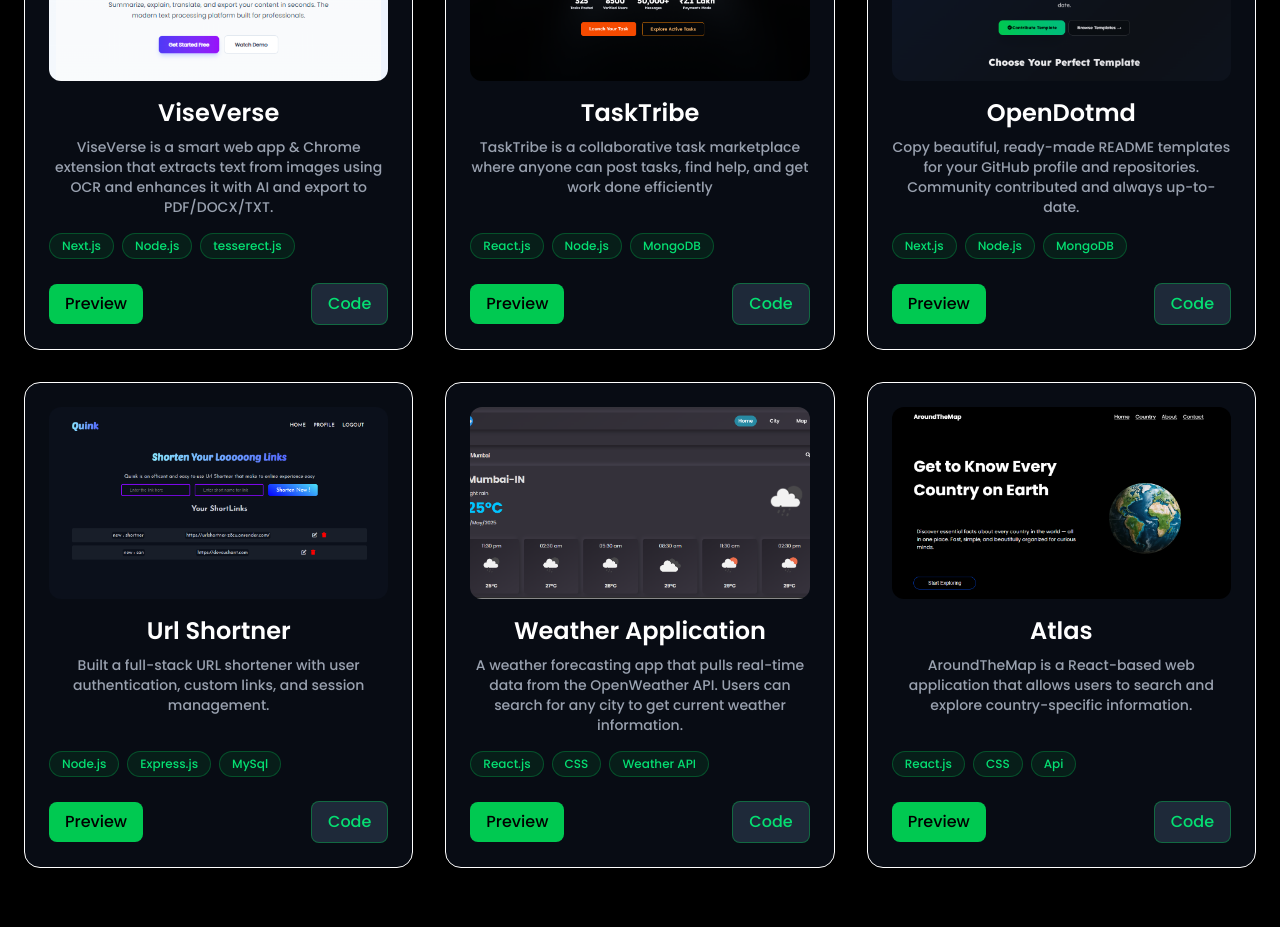
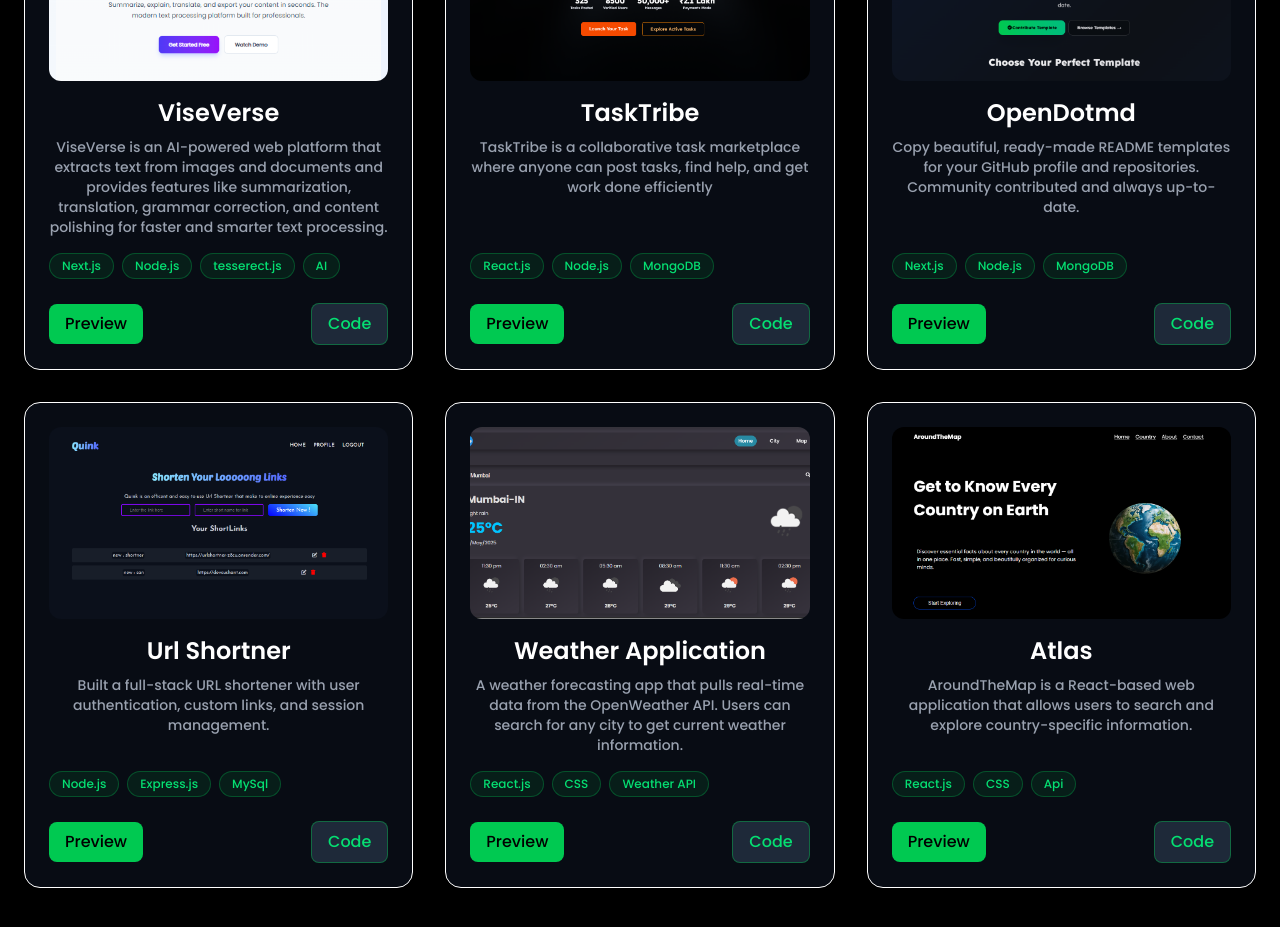
Before and after one commit to DevSushant03/Portfolio, a React (Vite) app: page / in a window 1280 px wide. Shown: the part 2880-3807 px from the top of the page. Built offline with nearby package versions, Linux system fonts and the light colour scheme.

Commit message:
update project description

```diff
--- a/src/App.jsx
+++ b/src/App.jsx
@@ -12,7 +12,6 @@ import { SplitText, ScrollTrigger } from "gsap/all";
 gsap.registerPlugin(SplitText, ScrollTrigger);
 
 import Lenis from "lenis";
-import GithubCalendarSection from "./components/GithubCalendarSection";
 
 const App = () => {
    useEffect(() => {
--- a/src/Constant/projectData.js
+++ b/src/Constant/projectData.js
@@ -9,8 +9,8 @@ const project = [
   {
     name: "ViseVerse",
     description:
-      "ViseVerse is a smart web app & Chrome extension that extracts text from images using OCR and enhances it with AI and export to PDF/DOCX/TXT.",
-    technologies: ["Next.js", "Node.js", "tesserect.js"],
+      "ViseVerse is an AI-powered web platform that extracts text from images and documents and provides features like summarization, translation, grammar correction, and content polishing for faster and smarter text processing.",
+    technologies: ["Next.js", "Node.js", "tesserect.js", "AI"],
     image: viseverse,
     liveDemo: "https://viseverse.vercel.app/",
     githubRepo: "https://github.com/DevSushant03/",
```
